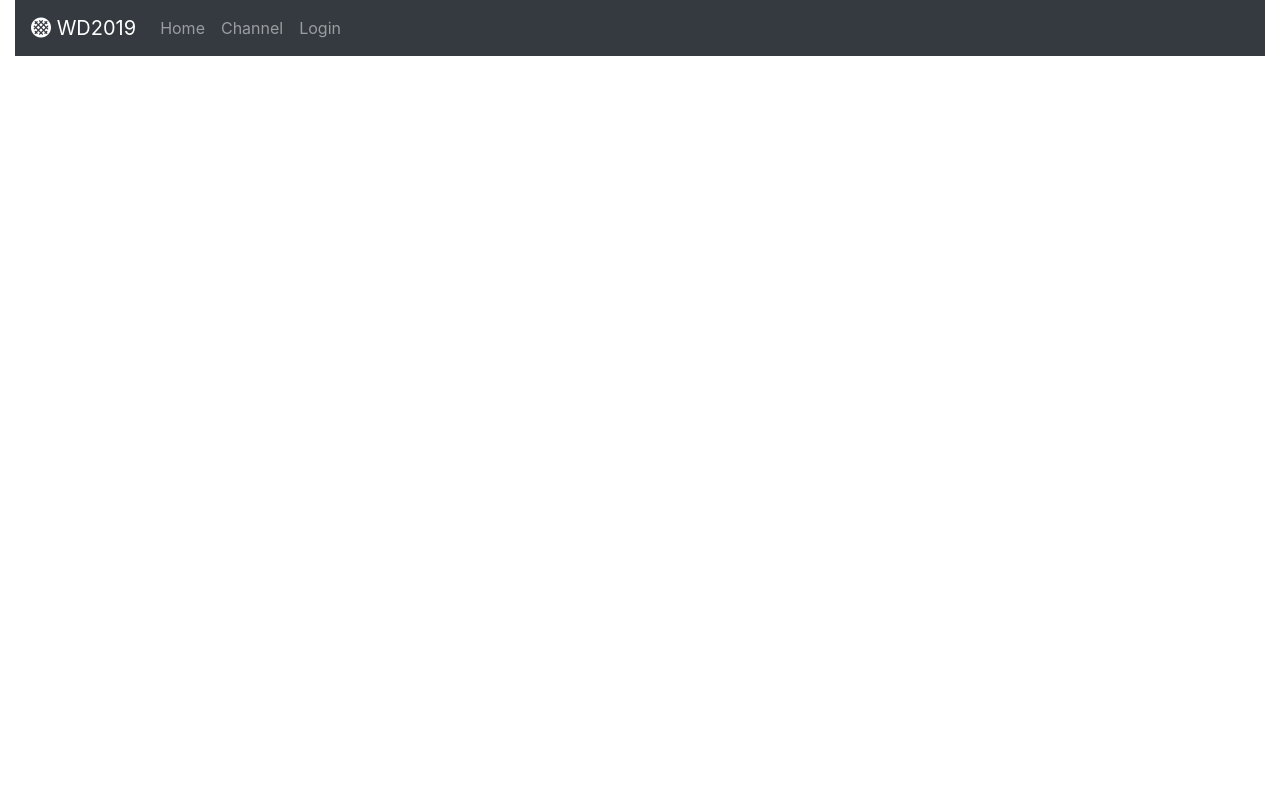
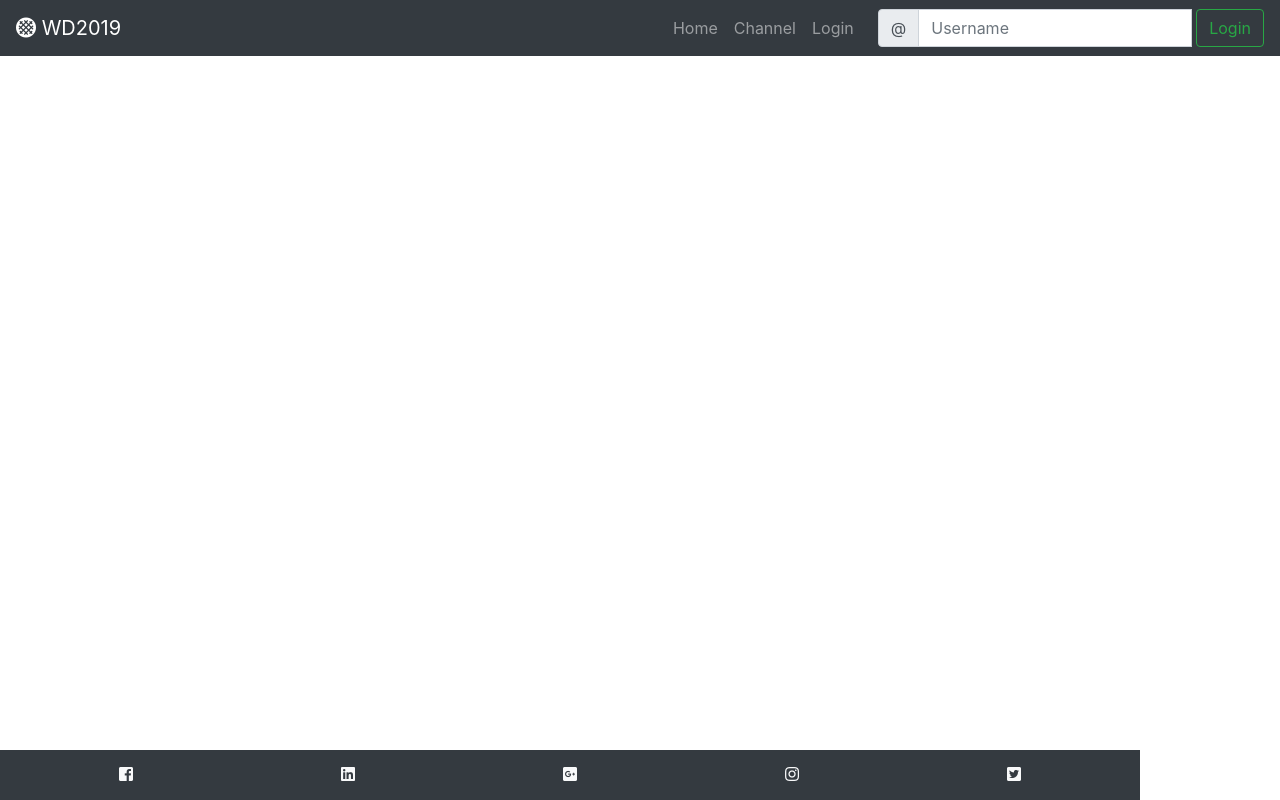
Before and after one commit to GuilhermeBorges3Ddev/DeveloperDeck, a React (Create React App) app in the folder my-app/: page / in a window 1280 px wide. Built offline with nearby package versions, Linux system fonts and the light colour scheme.

Commit message:
Forms implementation into a form/section

```diff
--- a/my-app/src/App.css
+++ b/my-app/src/App.css
@@ -22,6 +22,13 @@
   color: #61dafb;
 }
 
+.footer{
+  position: absolute;
+  bottom: 0;
+  width: 100%;
+  height: 50px;
+}
+
 @keyframes App-logo-spin {
   from {
     transform: rotate(0deg);
--- a/my-app/src/App.js
+++ b/my-app/src/App.js
@@ -4,25 +4,38 @@ import './App.css';
 class App extends Component {
   render() {
     return (
-      <div className="container-fluid">
+      <div className="container-fluid p-0">
           <nav className="navbar navbar-expand-md navbar-dark bg-dark">
-
             <a className="navbar-brand" href="#"><i className="fas fa-stroopwafel"></i>&nbsp;WD2019</a>
-
             <section className="collapse navbar-collapse" id="navbarMainToggler">
-              <div className="navbar-nav">
+              <div className="navbar-nav ml-auto pr-3">
                 <a className="nav-item nav-link" href="#">Home</a>
                 <a className="nav-item nav-link" href="#">Channel</a>
                 <a className="nav-item nav-link" href="#">Login</a>
               </div>
+              <form className="form-inline">
+                <div className="input-group">
+                  <div className="input-group-prepend">
+                    <span className="input-group-text">@</span>
+                  </div>
+                  <input type="text" className="form-control mr-1" placeholder="Username"/>
+                  <button className="btn btn-outline-success">Login</button>
+                </div>
+              </form>
             </section>
-
             <button className="navbar-toggler" type="button" data-toggle="collapse" data-target="#navbarMainToggler"
               aria-controls="navbarMainToggler" aria-expanded="false" aria-label="Toggle navigation">
               <span className="navbar-toggler-icon"></span>
             </button>
+          </nav>
 
-          </nav>
+          <footer className="container d-flex pt-3 justify-content-around footer bg-dark text-light text-center">
+              <i class="fab fa-facebook-square"></i>
+              <i class="fab fa-linkedin"></i>
+              <i class="fab fa-google-plus-square"></i>
+              <i class="fab fa-instagram"></i>
+              <i class="fab fa-twitter-square"></i>
+          </footer>
       </div>
     );
   }
```
